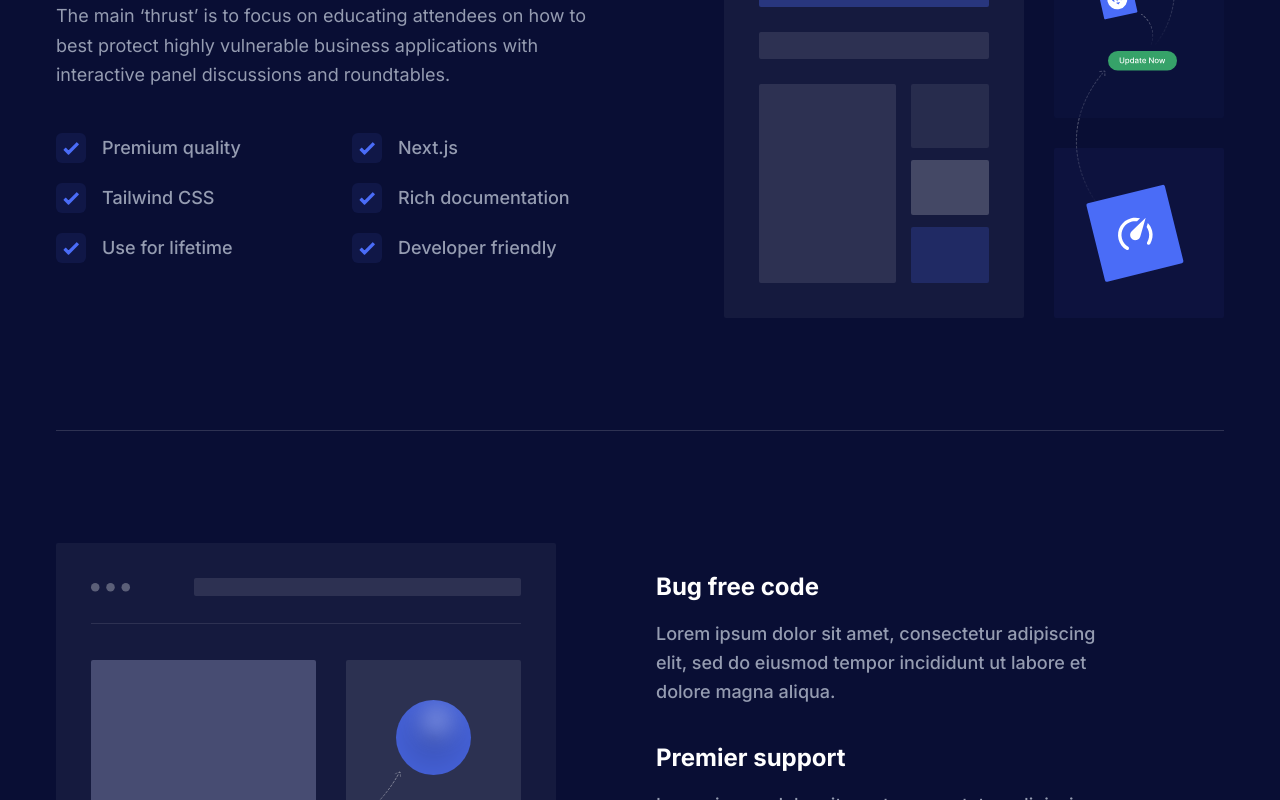
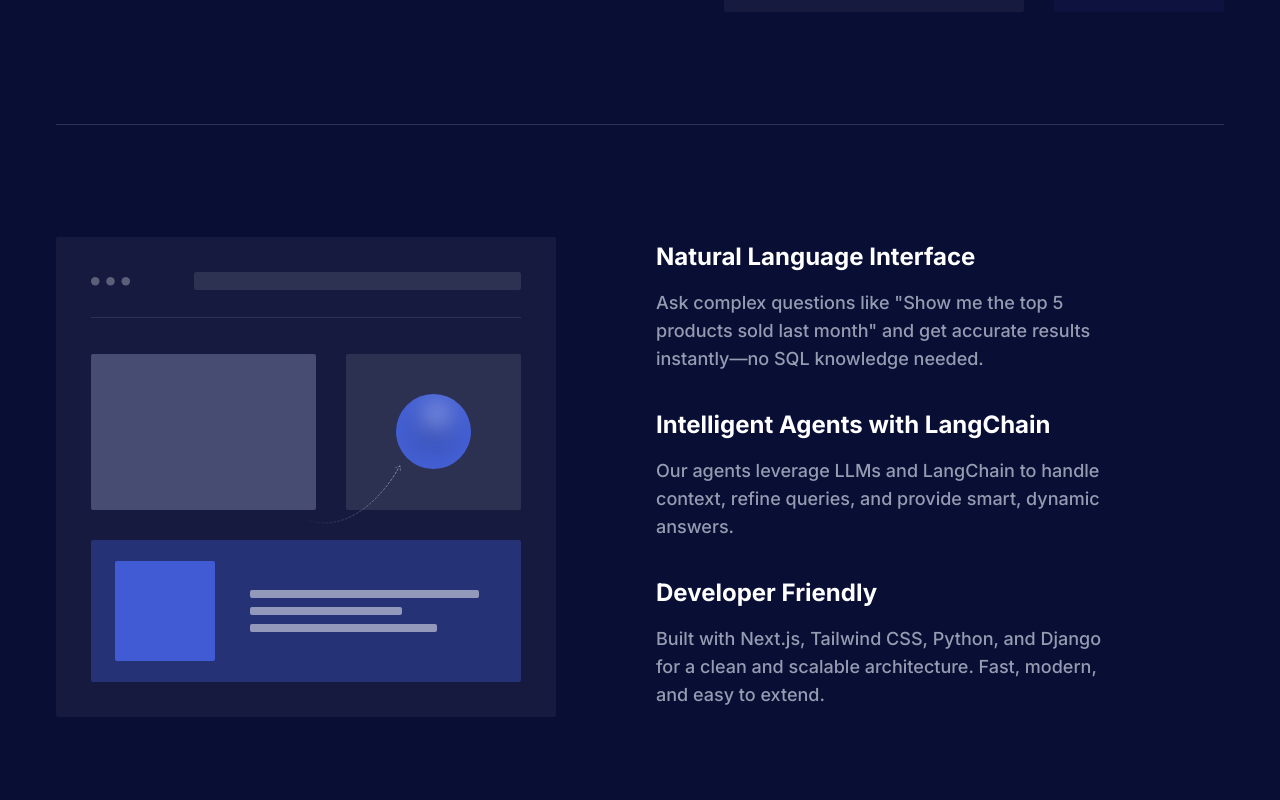
Before and after one commit to raoayyan/chatwithdata_frontend, a Next.js app: page /about in a window 1280 px wide. Shown: the part 580-1380 px from the top of the page. Built offline with nearby package versions, Linux system fonts and the light colour scheme.

Commit message:
update changes

```diff
--- a/app/about/page.tsx
+++ b/app/about/page.tsx
@@ -1,14 +1,11 @@
 import AboutSectionOne from "@/components/About/AboutSectionOne";
 import AboutSectionTwo from "@/components/About/AboutSectionTwo";
-import Breadcrumb from "@/components/Common/Breadcrumb";
+import Header from "@/components/Header";
 
 const AboutPage = () => {
   return (
     <>
-      <Breadcrumb
-        pageName="About Page"
-        description="Lorem ipsum dolor sit amet, consectetur adipiscing elit. In varius eros eget sapien consectetur ultrices. Ut quis dapibus libero."
-      />
+      <Header />
       <AboutSectionOne />
       <AboutSectionTwo />
     </>
--- a/app/contact/page.tsx
+++ b/app/contact/page.tsx
@@ -1,14 +1,10 @@
-import Breadcrumb from "@/components/Common/Breadcrumb";
+import Header from "@/components/Header";
 import Contact from "@/components/Contact";
 
 const ContactPage = () => {
   return (
     <>
-      <Breadcrumb
-        pageName="Contact Page"
-        description="Lorem ipsum dolor sit amet, consectetur adipiscing elit. In varius eros eget sapien consectetur ultrices. Ut quis dapibus libero."
-      />
-
+      <Header />
       <Contact />
     </>
   );
--- a/app/page.tsx
+++ b/app/page.tsx
@@ -20,7 +20,7 @@
       <ScrollUp />
       <Hero />
       <Features />
-      <Video />
+      {/* <Video /> */}
       <Footer />
 
       {/* <AboutSectionOne />
--- a/components/About/AboutSectionOne.tsx
+++ b/components/About/AboutSectionOne.tsx
@@ -10,7 +10,7 @@
 const AboutSectionOne = () => {
   const List = ({ text }) => (
     <p className="mb-5 flex items-center text-lg font-medium text-body-color">
-      <span className="mr-4 flex h-[30px] w-[30px] items-center justify-center rounded-md bg-primary bg-opacity-10 text-primary">
+      <span className="mr-4 flex h-[30px] w-[30px] items-center justify-center rounded-md bg-green bg-opacity-10 text-green dark:bg-primary dark:bg-opacity-10 dark:text-primary">
         {checkIcon}
       </span>
       {text}
@@ -24,8 +24,8 @@
           <div className="-mx-4 flex flex-wrap items-center">
             <div className="w-full px-4 lg:w-1/2">
               <SectionTitle
-                title="Crafted for Startup, SaaS and Business Sites."
-                paragraph="The main ‘thrust’ is to focus on educating attendees on how to best protect highly vulnerable business applications with interactive panel discussions and roundtables."
+                title="Chat with your Data using Natural Language"
+                paragraph="Our project empowers users to connect their own databases—SQL or NoSQL—and ask questions in plain English. No complex queries needed. Just chat!"
                 mb="44px"
               />
 
@@ -35,15 +35,14 @@
               >
                 <div className="mx-[-12px] flex flex-wrap">
                   <div className="w-full px-3 sm:w-1/2 lg:w-full xl:w-1/2">
-                    <List text="Premium quality" />
-                    <List text="Tailwind CSS" />
-                    <List text="Use for lifetime" />
+                    <List text="Supports SQL & NoSQL" />
+                    <List text="LLMs & LangChain agents" />
+                    <List text="Tailwind CSS & Next.js" />
                   </div>
-
                   <div className="w-full px-3 sm:w-1/2 lg:w-full xl:w-1/2">
-                    <List text="Next.js" />
-                    <List text="Rich documentation" />
-                    <List text="Developer friendly" />
+                    <List text="Built with Django & Python" />
+                    <List text="NLP for smart queries" />
+                    <List text="Seamless developer experience" />
                   </div>
                 </div>
               </div>
--- a/components/About/AboutSectionTwo.tsx
+++ b/components/About/AboutSectionTwo.tsx
@@ -12,7 +12,7 @@
             >
               <Image
                 src="/images/about/about-image-2.svg"
-                alt="about image"
+                alt="chat with data UI"
                 fill
               />
             </div>
@@ -20,30 +20,32 @@
           <div className="w-full px-4 lg:w-1/2">
             <div className="wow fadeInUp max-w-[470px]" data-wow-delay=".2s">
               <div className="mb-9">
-                <h3 className="mb-4 text-xl font-bold text-black dark:text-white sm:text-2xl lg:text-xl xl:text-2xl">
-                  Bug free code
+                <h3 className="mb-4 text-xl font-bold text-black dark:text-white sm:text-2xl">
+                  Natural Language Interface
                 </h3>
-                <p className="text-base font-medium leading-relaxed text-body-color sm:text-lg sm:leading-relaxed">
-                  Lorem ipsum dolor sit amet, consectetur adipiscing elit, sed
-                  do eiusmod tempor incididunt ut labore et dolore magna aliqua.
+                <p className="text-base font-medium leading-relaxed text-body-color sm:text-lg">
+                  Ask complex questions like "Show me the top 5 products sold
+                  last month" and get accurate results instantly—no SQL
+                  knowledge needed.
                 </p>
               </div>
               <div className="mb-9">
-                <h3 className="mb-4 text-xl font-bold text-black dark:text-white sm:text-2xl lg:text-xl xl:text-2xl">
-                  Premier support
+                <h3 className="mb-4 text-xl font-bold text-black dark:text-white sm:text-2xl">
+                  Intelligent Agents with LangChain
                 </h3>
-                <p className="text-base font-medium leading-relaxed text-body-color sm:text-lg sm:leading-relaxed">
-                  Lorem ipsum dolor sit amet, consectetur adipiscing elit, sed
-                  do eiusmod tempor incididunt.
+                <p className="text-base font-medium leading-relaxed text-body-color sm:text-lg">
+                  Our agents leverage LLMs and LangChain to handle context,
+                  refine queries, and provide smart, dynamic answers.
                 </p>
               </div>
               <div className="mb-1">
-                <h3 className="mb-4 text-xl font-bold text-black dark:text-white sm:text-2xl lg:text-xl xl:text-2xl">
-                  Next.js
+                <h3 className="mb-4 text-xl font-bold text-black dark:text-white sm:text-2xl">
+                  Developer Friendly
                 </h3>
-                <p className="text-base font-medium leading-relaxed text-body-color sm:text-lg sm:leading-relaxed">
-                  Lorem ipsum dolor sit amet, sed do eiusmod tempor incididunt
-                  consectetur adipiscing elit setim.
+                <p className="text-base font-medium leading-relaxed text-body-color sm:text-lg">
+                  Built with Next.js, Tailwind CSS, Python, and Django for a
+                  clean and scalable architecture. Fast, modern, and easy to
+                  extend.
                 </p>
               </div>
             </div>
--- a/components/Contact/NewsLatterBox.tsx
+++ b/components/Contact/NewsLatterBox.tsx
@@ -16,24 +16,24 @@
           type="text"
           name="name"
           placeholder="Enter your name"
-          className="mb-4 w-full rounded-md border border-body-color border-opacity-10 py-3 px-6 text-base font-medium text-body-color placeholder-body-color outline-none focus:border-primary focus:border-opacity-100 focus-visible:shadow-none dark:border-white dark:border-opacity-10 dark:bg-[#242B51] focus:dark:border-opacity-50"
+          className="mb-4 w-full rounded-md border border-body-color border-opacity-10 px-6 py-3 text-base font-medium text-body-color placeholder-body-color outline-none focus:border-green focus:border-opacity-100 focus-visible:shadow-none dark:border-white dark:border-opacity-10 dark:bg-[#242B51] focus:dark:border-opacity-50"
         />
         <input
           type="email"
           name="email"
           placeholder="Enter your email"
-          className="mb-4 w-full rounded-md border border-body-color border-opacity-10 py-3 px-6 text-base font-medium text-body-color placeholder-body-color outline-none focus:border-primary focus:border-opacity-100 focus-visible:shadow-none dark:border-white dark:border-opacity-10 dark:bg-[#242B51] focus:dark:border-opacity-50"
+          className="mb-4 w-full rounded-md border border-body-color border-opacity-10 px-6 py-3 text-base font-medium text-body-color placeholder-body-color outline-none focus:border-green focus:border-opacity-100 focus-visible:shadow-none dark:border-white dark:border-opacity-10 dark:bg-[#242B51] focus:dark:border-opacity-50"
         />
         <input
           type="submit"
           value="Subscribe"
-          className="duration-80 mb-4 w-full cursor-pointer rounded-md border border-transparent bg-primary py-3 px-6 text-center text-base font-medium text-white outline-none transition ease-in-out hover:bg-opacity-80 hover:shadow-signUp focus-visible:shadow-none"
+          className="duration-80 mb-4 w-full cursor-pointer rounded-md border border-transparent bg-green px-6 py-3 text-center text-base font-medium text-white outline-none transition ease-in-out hover:bg-opacity-80 hover:shadow-signUp focus-visible:shadow-none"
         />
         <p className="text-center text-base font-medium leading-relaxed text-body-color">
           No spam guaranteed, So please don’t send any spam mail.
         </p>
       </form>
-      <div className="absolute top-0 left-0 z-[-1]">
+      <div className="absolute left-0 top-0 z-[-1]">
         <svg
           width="370"
           height="596"
--- a/components/Header/menuData.tsx
+++ b/components/Header/menuData.tsx
@@ -20,43 +20,5 @@
     path: "/contact",
     newTab: false,
   },
-  {
-    id: 4,
-    title: "Pages",
-    newTab: false,
-    submenu: [
-      {
-        id: 41,
-        title: "About Page",
-        path: "/about",
-        newTab: false,
-      },
-      {
-        id: 42,
-        title: "Contact Page",
-        path: "/contact",
-        newTab: false,
-      },
-
-      {
-        id: 46,
-        title: "Sign In Page",
-        path: "/signin",
-        newTab: false,
-      },
-      {
-        id: 47,
-        title: "Sign Up Page",
-        path: "/signup",
-        newTab: false,
-      },
-      {
-        id: 48,
-        title: "Error Page",
-        path: "/error",
-        newTab: false,
-      },
-    ],
-  },
 ];
 export default menuData;
```
Also changed, not shown: components/Contact/index.tsx (+5 -5 lines).
